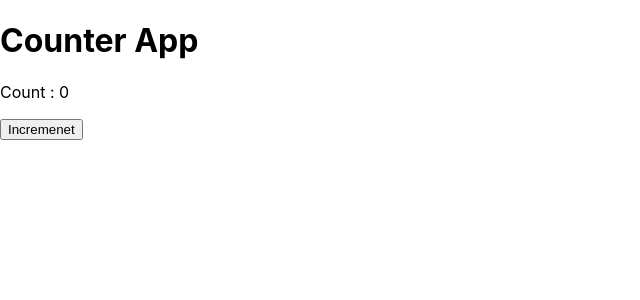
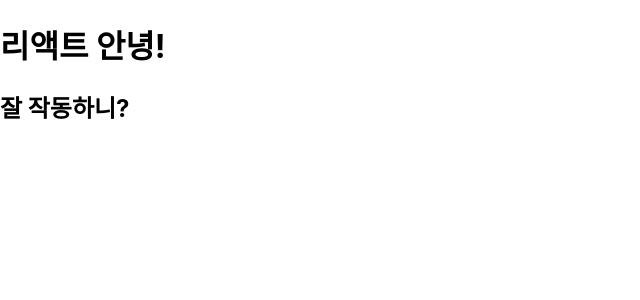
Before and after one commit to dltpals222/react-prac, a React (Create React App) app in the folder rePrac/: page / in a window 1280 px wide. Shown: the top 300 px of the page, without its empty margins (0-640 px from the left). Built offline with nearby package versions, Linux system fonts and the light colour scheme.

Commit message:
챕터 1

```diff
--- a/rePrac/package.json
+++ b/rePrac/package.json
@@ -9,7 +9,8 @@
     "react": "^18.2.0",
     "react-dom": "^18.2.0",
     "react-scripts": "5.0.1",
-    "web-vitals": "^2.1.4"
+    "web-vitals": "^2.1.4",
+    "webpack": "^5.84.1"
   },
   "scripts": {
     "start": "react-scripts start",
--- a/rePrac/src/App.js
+++ b/rePrac/src/App.js
@@ -1,15 +1,10 @@
 import React from "react";
 
 function App() {
-  const [count, setCount] = React.useState(0);
-  const incremenetCount = () => {
-    setCount(count + 1);
-  };
   return (
     <div>
-      <h1>Counter App</h1>
-      <p>Count : {count}</p>
-      <button onClick={incremenetCount}>Incremenet</button>
+      <h1>리액트 안녕!</h1>
+      <h2>잘 작동하니?</h2>
     </div>
   );
 }
```
Also changed, not shown: 1 other file (tests, documents, lock files or other folders).
